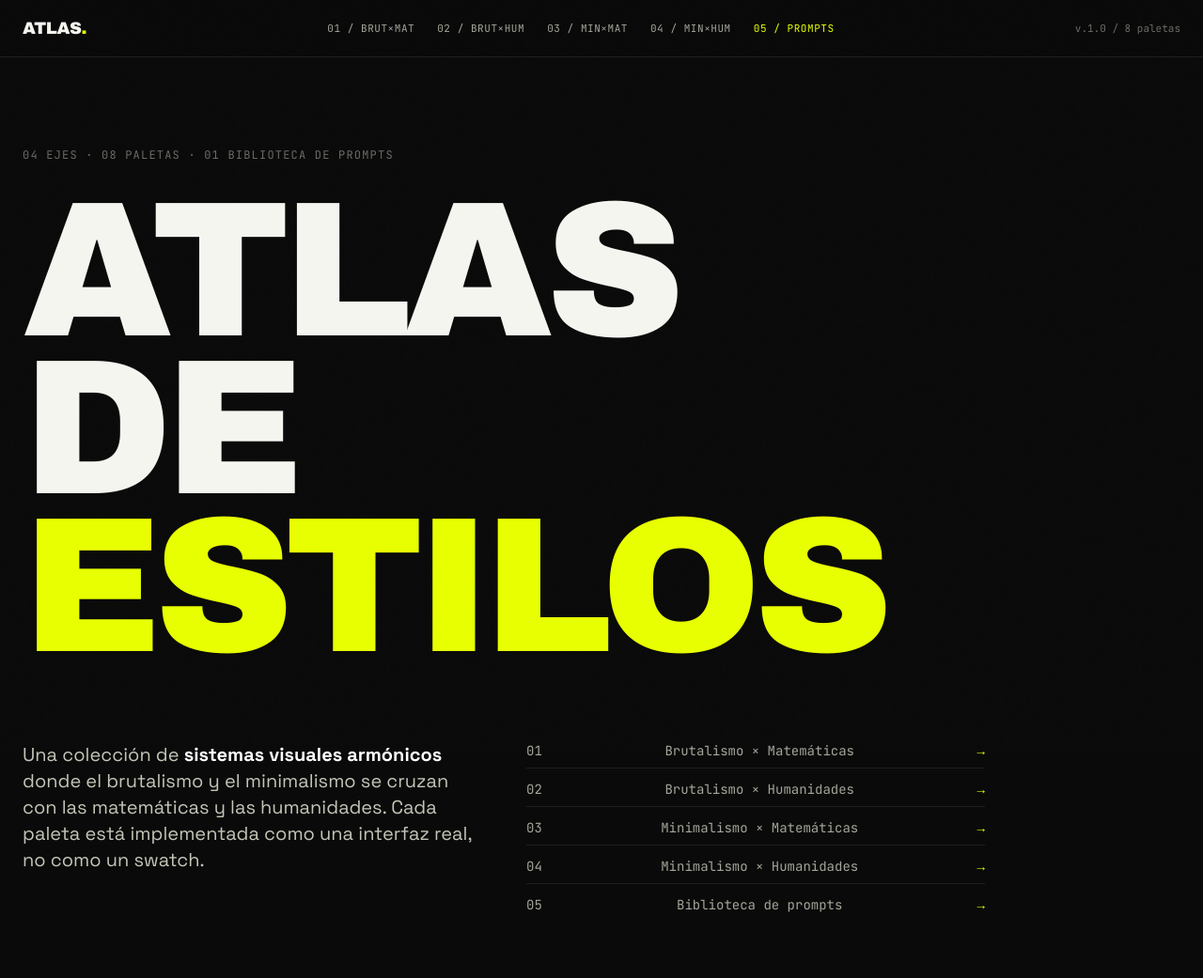
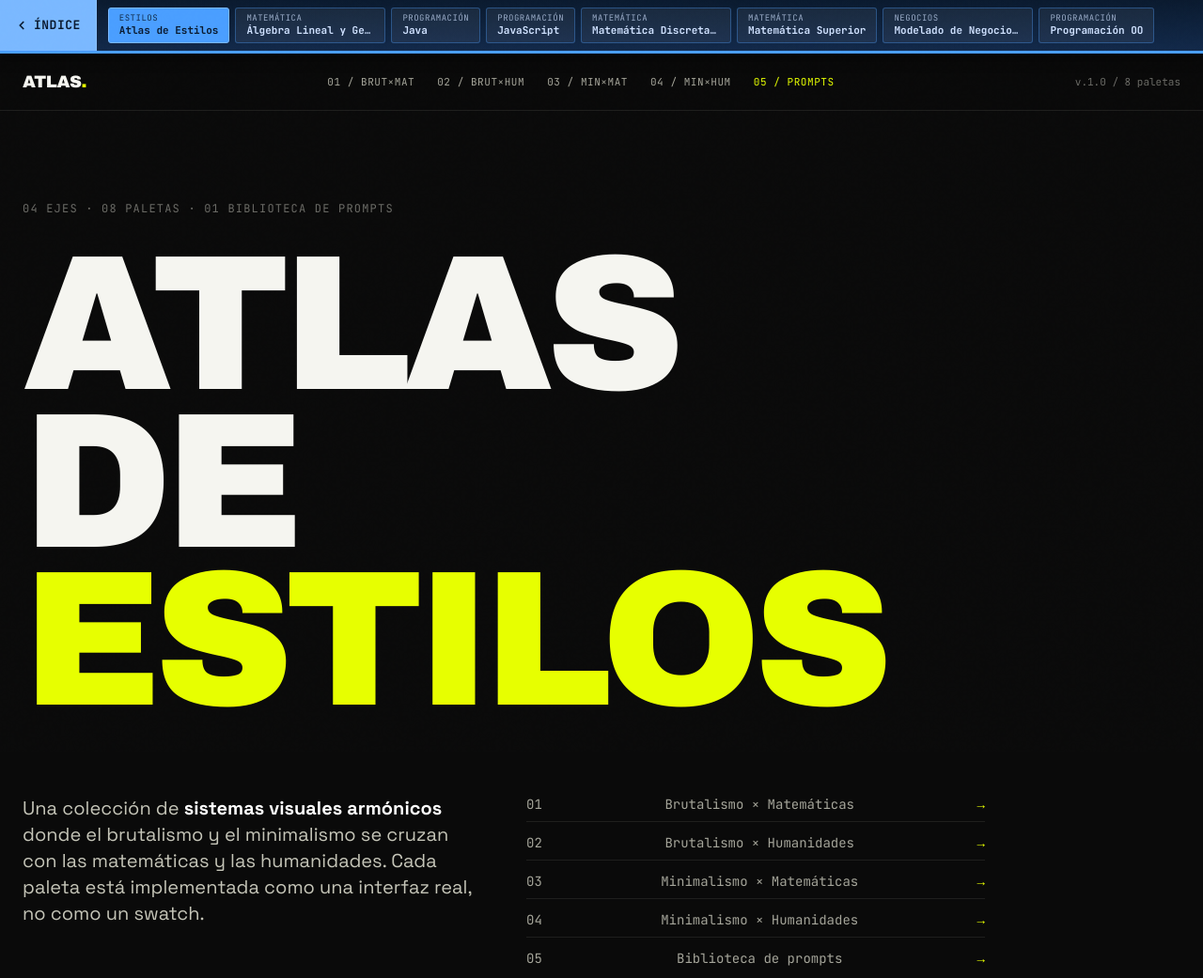
Before and after one commit to cMauricioAngel/Rutas_de_aprendizaje_2do_ciclo, a plain HTML site: page Atlas_de_estilos+prompt.html in a window 1280 px wide. Shown: the top 1041 px of the page at 94% size. Drawn offline with nearby package versions, Linux system fonts and the light colour scheme.

Commit message:
update Atlas_de_estilos+prompt.html

```diff
--- a/Atlas_de_estilos+prompt.html
+++ b/Atlas_de_estilos+prompt.html
@@ -133,6 +133,7 @@ body {
 </style>
 </head>
 <body>
+    <script src="./barra-nav.js" defer></script>
 <div class="grain"></div>
 
 <!-- TOP NAV -->
```
